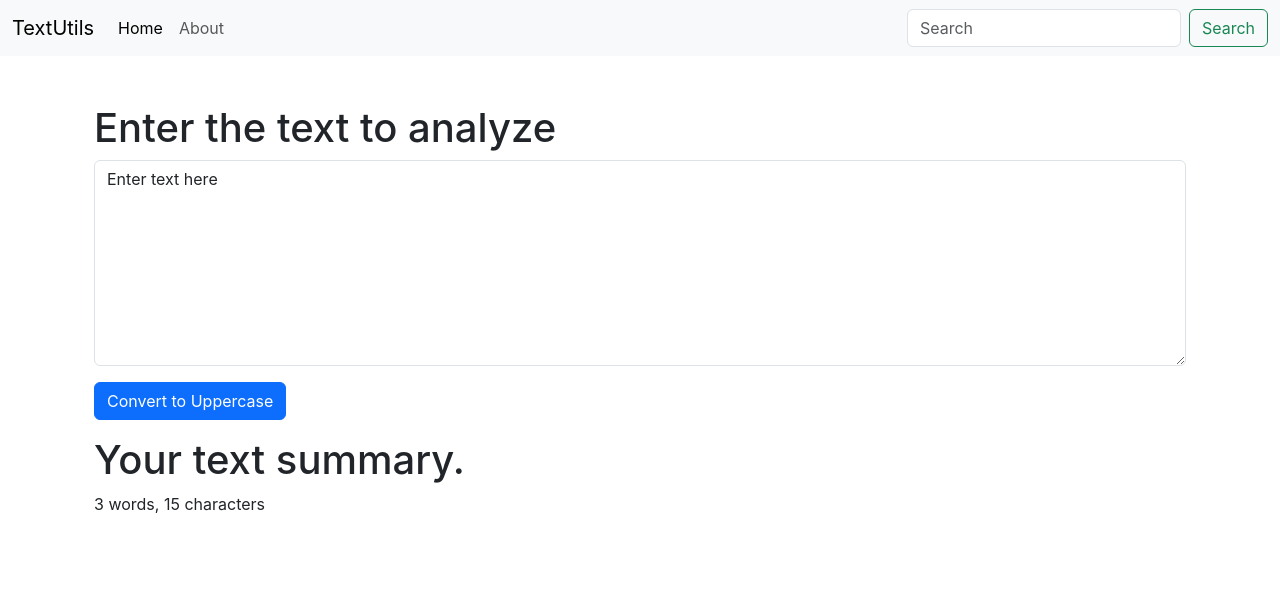
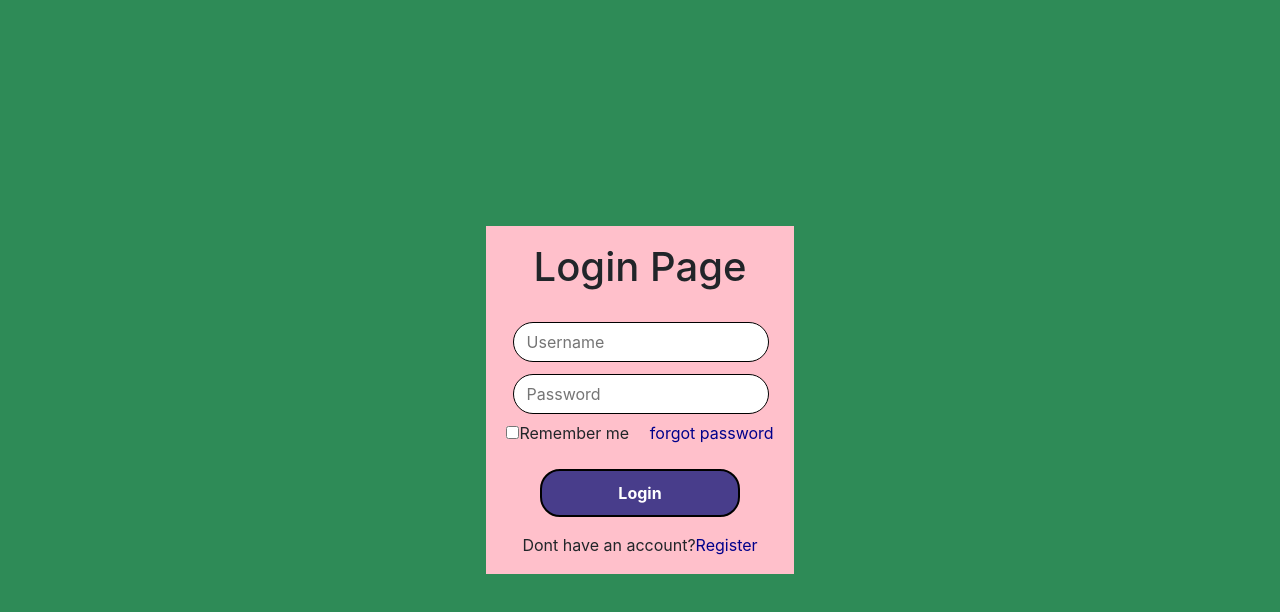
Before and after one commit to Anish-Singhal/restro-maker, a React (Create React App) app: page /login in a window 1280 px wide. Shown: the top 612 px of the page. Built offline with nearby package versions, Linux system fonts and the light colour scheme.

Commit message:
Login Page Added

```diff
--- a/package.json
+++ b/package.json
@@ -6,8 +6,10 @@
     "@testing-library/jest-dom": "^5.17.0",
     "@testing-library/react": "^13.4.0",
     "@testing-library/user-event": "^13.5.0",
+    "axios": "^1.7.2",
     "react": "^18.3.1",
     "react-dom": "^18.3.1",
+    "react-router-dom": "^6.24.1",
     "react-scripts": "5.0.1",
     "web-vitals": "^2.1.4"
   },
--- a/src/App.css
+++ b/src/App.css
@@ -1,38 +1,72 @@
-.App {
-  text-align: center;
+/* .backimage{
+  background-color:green;
+  height: 100vh;
+} */
+
+body{
+  display:flex;
+  justify-content: center;
+  align-items: center;
+  min-height: 100vh;
+  background: #2e8b57;
 }
 
-.App-logo {
-  height: 40vmin;
-  pointer-events: none;
+.box{
+  background-color: pink;
+  width: 24vw;
+  margin: 0px;
+  padding: 1px 20px;
+}
+.box h2{
+  text-align: center;
+  font-size: 5vh;
+  padding: 2vh;
 }
 
-@media (prefers-reduced-motion: no-preference) {
-  .App-logo {
-    animation: App-logo-spin infinite 20s linear;
-  }
+.input-box input{
+  border-radius: 20px;
+  width:20vw;
+  height:5vh;
+  padding: 0.5vh 1vw;
+  margin: 0.5vw;
+  border: 1px solid black;
 }
 
-.App-header {
-  background-color: #282c34;
-  min-height: 100vh;
-  display: flex;
-  flex-direction: column;
-  align-items: center;
-  justify-content: center;
-  font-size: calc(10px + 2vmin);
-  color: white;
+.input-box i{
+  position: absolute;
+  margin-top: 3vh;
+  transform: translateX(-4vw);
 }
 
-.App-link {
-  color: #61dafb;
+.remember{
+  display: flex;
+  justify-content: space-between;
 }
-
-@keyframes App-logo-spin {
-  from {
-    transform: rotate(0deg);
-  }
-  to {
-    transform: rotate(360deg);
-  }
+.remember a{
+  text-decoration: none;
+  color: darkblue;
 }
+.remember a:hover{
+  text-decoration: underline;
+}
+.btn_login{
+  width: 75%;
+  height: 6vh;
+  background: white;
+  border-radius: 20px;
+  margin-bottom: 2vh;
+  font-weight: bold;
+  background-color:darkslateblue;
+  color: white;
+  border: 2px solid black;
+}
+.btn_login:hover{
+  color: black;
+}
+.register a{
+  text-decoration: none;
+  color: darkblue;
+}
+.register a:hover{
+  text-decoration: underline;
+}
--- a/src/App.js
+++ b/src/App.js
@@ -1,14 +1,38 @@
 import './App.css';
-import Navbar from './components/Navbar';
-import Textform from './components/Textform';
+import React, {useState} from 'react';
+import Homepage from './restaurant components/HomePage';
+import Login from './restaurant components/Login';
+
+import {
+  BrowserRouter as Router,
+  Routes,
+  Route,
+  Link,
+} from "react-router-dom";
 
 function App() {
+  // const [mode,setMode] = useState('light');
+  // const changeMode = ()=>{
+  //   if(mode==='light'){
+  //     setMode('dark');
+  //     document.body.style.backgroundColor="rgb(0, 76, 95)";
+  //   }
+  //   else{
+  //     setMode('light');
+  //     document.body.style.backgroundColor="white";
+  //   }
+  // }
+  const [login,logState]=useState(0);
+
+
   return (
     <>
-    <Navbar title="TextUtils" about="About"/>
-    <div className="container my-5">
-      <Textform heading="Enter the text to analyze"/>
-    </div>
+    <Router>
+      <Routes>
+        <Route exact path='/' element={<Homepage/>}></Route>
+        <Route exact path='/login' element={<Login/>}></Route>
+      </Routes>
+    </Router>
     </>
   );
 }
--- a/src/components/Navbar.js
+++ b/src/components/Navbar.js
@@ -3,7 +3,7 @@ import PropTypes from 'prop-types'
 
 export default function Navbar(props){
     return(
-        <nav className="navbar navbar-expand-lg bg-body-tertiary">
+        <nav className="navbar navbar-expand-lg bg-body-tertiary bg-dark" data-bs-theme={props.mode}>
             <div className="container-fluid">
                 <a className="navbar-brand" href="/">{props.title}</a>
                 <button className="navbar-toggler" type="button" data-bs-toggle="collapse" data-bs-target="/navbarSupportedContent" aria-controls="navbarSupportedContent" aria-expanded="false" aria-label="Toggle navigation">
@@ -32,10 +32,14 @@ export default function Navbar(props){
                     <a className="nav-link disabled" href="/" aria-disabled="true">Disabled</a>
                     </li> */}
                 </ul>
-                <form className="d-flex" role="search">
+                {/* <form className="d-flex" role="search">
                     <input className="form-control me-2" type="search" placeholder="Search" aria-label="Search"/>
                     <button className="btn btn-outline-success" type="submit">Search</button>
-                </form>
+                </form> */}
+                    <div className={`form-check form-switch text-${props.mode==='light'?'dark':'light'}`}>
+                    <input className="form-check-input" type="checkbox" onClick={props.toggle} role="switch" id="flexSwitchCheckDefault"/>
+                    <label className="form-check-label" htmlFor="flexSwitchCheckDefault" >Enable Dark Mode</label>
+                    </div>
                 </div>
             </div>
         </nav>
--- a/src/components/Textform.js
+++ b/src/components/Textform.js
@@ -1,27 +1,41 @@
 import React, {useState} from 'react'
 
 export default function Textform(props) {
-    const UpdateOnClick = (event)=>{
+    const HandleOnChange = (event)=>{
+        setText(event.target.value);
+    }
+    const UpdateToUpper = (event)=>{
         let newtext=text.toUpperCase();
         setText(newtext);
     }
-    const HandleOnChange = (event)=>{
-        setText(event.target.value);
+    const UpdateTolower = (event)=>{
+        let newtext=text.toLowerCase();
+        setText(newtext);
     }
+    const UpdateToClear = (event)=>{
+        let newtext='';
+        setText(newtext);
+    }
+
     const [text,setText]=useState("Enter text here");
     // console.log(useState("State 1"));
     return(
         <>
-        <div className='container'>
+        <div className={`container text-${props.mode==='light'?'dark':'light'}`}>
             <h1>{props.heading}</h1>
             <div className="mb-3">
             <textarea className="form-control" value={text} onChange={HandleOnChange} id="exampleFormControlTextarea1" rows="8"></textarea>
             </div>
-            <button className="btn btn-primary" onClick={UpdateOnClick}>Convert to Uppercase</button>
+            <button className={`btn btn-${props.mode==='light'?'primary':'dark'} mx-2`} onClick={UpdateToUpper}>Convert to Uppercase</button>
+            <button className={`btn btn-${props.mode==='light'?'primary':'dark'} mx-2`}  onClick={UpdateTolower}>Convert to lowercase</button>
+            <button className={`btn btn-${props.mode==='light'?'primary':'dark'} mx-2`}  onClick={UpdateToClear}>Clear text</button>
         </div>
-        <div className="container my-3">
-            <h1>Your text summary.</h1>
+        <div className={`container my-3 text-${props.mode==='light'?'dark':'light'}`}>
+            <h2>Your text summary.</h2>
             <p>{text.split(" ").length} words, {text.length} characters</p>
+            <p>Time to read text - {0.01*text.split(" ").length} Minutes</p>
+            <h2>Preview</h2>
+            <p>{text}</p>
         </div>
         </>
     )
--- /dev/null
+++ b/src/restaurant components/HomePage.js
@@ -0,0 +1,38 @@
+import React from 'react'
+import logo from "./Card-2.png"
+import Navbar from './Navbar'
+
+
+export default function HomePage() {
+    return (
+        <>
+        <Navbar/>
+        <div style={{display: "flex", alignItems:"center", justifyContent:"center"}}>
+            <div className="card" style={{width: 18 +"rem", margin: 2+"rem"}}>
+                <img src={logo} className="card-img-top" alt="..." />
+                <div className="card-body">
+                    <h5 className="card-title">Create Profile</h5>
+                    <p className="card-text">Create a profile to get started. You can add your restaurants, menu card and other information.</p>
+                    <a href="/login" className="btn btn-primary">Sign-in</a>
+                </div>
+            </div>
+            <div className="card" style={{width: 18 +"rem", margin: 2+"rem"}}>
+                <img src={logo} className="card-img-top" alt="..." />
+                <div className="card-body">
+                    <h5 className="card-title">How to use</h5>
+                    <p className="card-text">To know what this website provides, and manage multiple restaurants details - Click the button below.</p>
+                    <a href="/" className="btn btn-primary">Read Content</a>
+                </div>
+            </div>
+            <div className="card" style={{width: 18 +"rem", margin: 2+"rem"}}>
+                <img src={logo} className="card-img-top" alt="..." />
+                <div className="card-body">
+                    <h5 className="card-title">Features</h5>
+                    <p className="card-text">Some quick example text to build on the card title and make up the bulk of the card's content.</p>
+                    <a href="/" className="btn btn-primary">Explore</a>
+                </div>
+            </div>
+        </div>
+        </>
+    )
+}
--- /dev/null
+++ b/src/restaurant components/Login.js
@@ -0,0 +1,26 @@
+import React from 'react'
+
+export default function Login() {
+  return (
+      <center><div class="box">
+        <form method="post" id="form">
+            <h2>Login Page</h2>
+            <div class="input-box">
+                <input type="text" id="Username" name="Username" placeholder="Username" required/>
+                <i className="fa fa-user"></i>
+            </div>
+            <div class="input-box">
+                <input type="password" id="Password" name="Password" placeholder="Password" required/>
+                <i class="fa fa-lock"></i>
+            </div>
+            <div class="remember">
+                <label><input type="checkbox" name="remember"/>Remember me</label>
+                <a href="#">forgot password</a>
+            </div>
+            <br/>
+            <button type="submit" class="btn_login">Login</button>
+            <p class="register">Dont have an account?<a href="#">Register</a></p>
+        </form>
+    </div></center>
+  )
+}
--- /dev/null
+++ b/src/restaurant components/Navbar.js
@@ -0,0 +1,48 @@
+import React from 'react'
+// import { BrowserRouter,Link } from 'react-router-dom'
+
+export default function Navbar() {
+  return (
+    <div>
+      <nav className="navbar navbar-expand-lg bg-body-tertiary">
+        <div className="container-fluid">
+            <a className="navbar-brand" href="/">Restro-Maker</a>
+            <button className="navbar-toggler" type="button" data-bs-toggle="collapse" data-bs-target="/navbarSupportedContent" aria-controls="navbarSupportedContent" aria-expanded="false" aria-label="Toggle navigation">
+            <span className="navbar-toggler-icon"></span>
+            </button>
+            <div className="collapse navbar-collapse" id="navbarSupportedContent">
+            <ul className="navbar-nav me-auto mb-2 mb-lg-0">
+                <li className="nav-item">
+                <a className="nav-link active" aria-current="page" href="/">Home</a>
+                </li>
+                {/* <li className="nav-item">
+                <a className="nav-link" href="/">Features</a>
+                </li> */}
+                <li className="nav-item dropdown">
+                <a className="nav-link" href="/" role="button" data-bs-toggle="dropdown" aria-expanded="false">
+                    Features
+                </a>
+                <ul className="dropdown-menu">
+                    <li><a className="dropdown-item" href="/">Action</a></li>
+                    <li><a className="dropdown-item" href="/">Another action</a></li>
+                    {/* <li><hr className="dropdown-divider"/></li> */}
+                    <li><a className="dropdown-item" href="/">Something else here</a></li>
+                </ul>
+                </li>
+                <li className="nav-item">
+                <a className="nav-link" href="/">About</a>
+                </li>
+                <li className="nav-item">
+                <a className="nav-link" href="/">Help</a>
+                </li>
+            </ul>
+            <form className="d-flex" role="search">
+                <input className="form-control me-2" type="search" placeholder="Search" aria-label="Search"/>
+                <button className="btn btn-outline-success" type="submit">Search</button>
+            </form>
+            </div>
+        </div>
+        </nav>
+    </div>
+  )
+}
--- /dev/null
+++ b/src/restaurant services/UserService.js
@@ -0,0 +1,5 @@
+import axios from "axios";
+
+const REST_API_BASE_URL = "http://localhost:8080/api/users";
+
+export const listUser = () => axios.get(REST_API_BASE_URL);
```
Also changed, not shown: src/restaurant components/UserPage.js (added, +11 -0 lines), src/restaurant components/Card-2.png (added), 1 other file (tests, documents, lock files or other folders).
